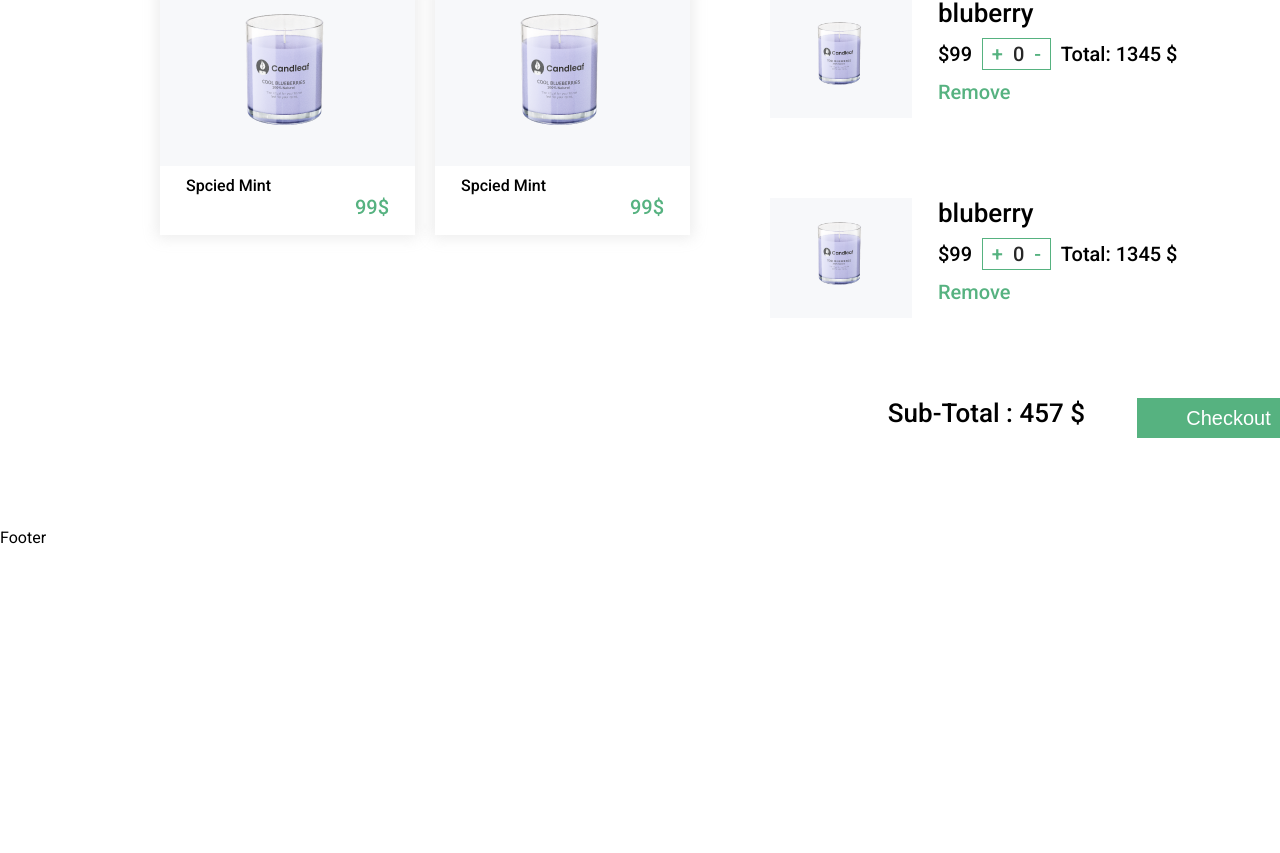
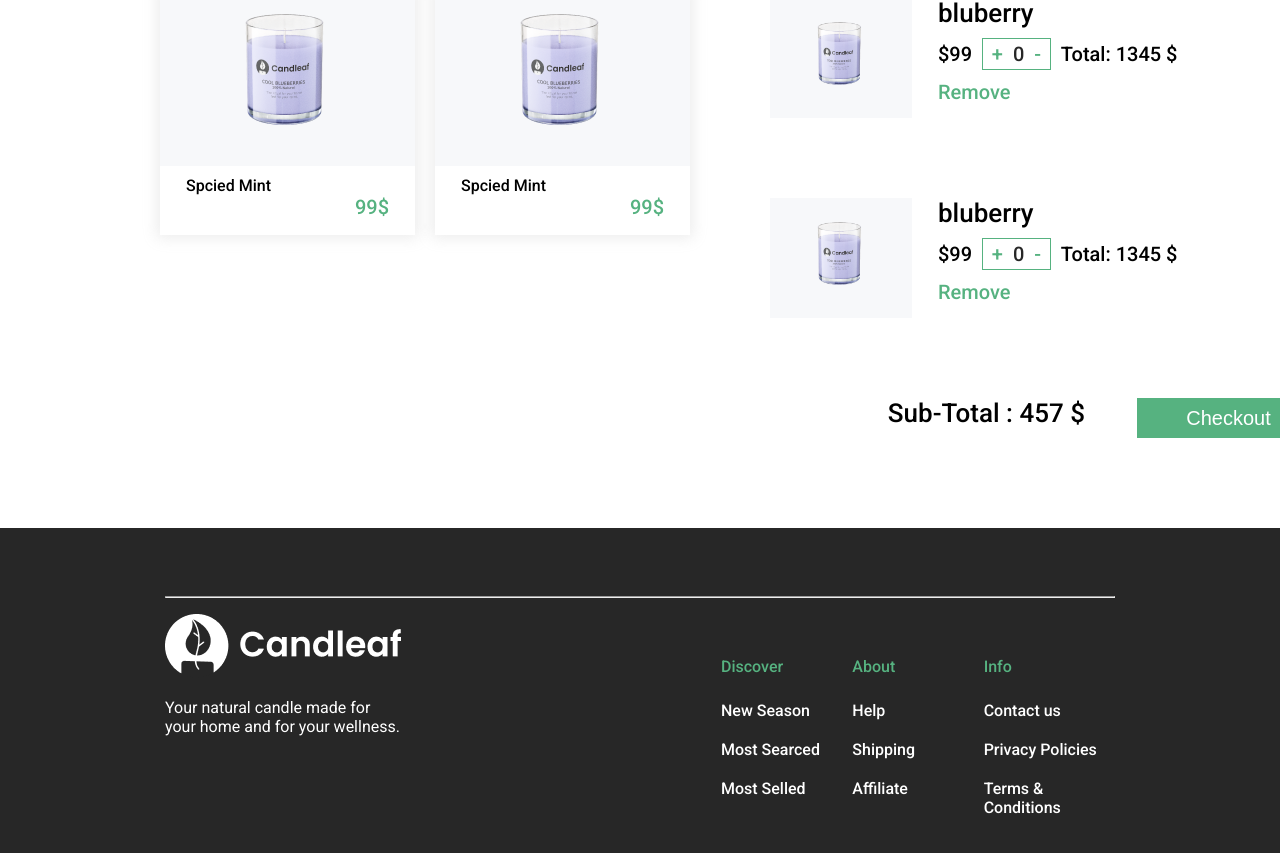
Before and after one commit to Minaghoreshi/candle-shop, a React (Create React App) app: page / in a window 1280 px wide. Shown: the part 999-1852 px from the top of the page. Before the commit the page ends 1546 px from the top, so only its background shows below. Built offline with nearby package versions, Linux system fonts and the light colour scheme.

Commit message:
style: add  footer style

```diff
--- a/src/Components/Footer/Footer.js
+++ b/src/Components/Footer/Footer.js
@@ -1,7 +1,87 @@
-import React from 'react'
-
-export  function Footer() {
+import React from "react";
+import styled from "styled-components";
+export const FooterSection = styled.div`
+  width: 100%;
+  height: 383px;
+  display: flex;
+  flex-direction: column;
+  .footer__gray__section {
+    background-color: ##e5e5e5;
+    padding: 25px 165px 27px 165px;
+    display: flex;
+    justify-content: space-between;
+    color: #5e6e89;
+    font-size: 16px;
+    font-weight: 400;
+  }
+  .footer__black_section {
+    background-color: #272727;
+    height: 80%;
+    padding: 60px 165px 115px 165px;
+    .footer_info {
+      margin-top: 16px;
+      display: flex;
+      .footer__logo__section {
+        margin-right: 320px;
+        color: white;
+        display: flex;
+        flex-direction: column;
+        width: 250px;
+        gap: 20px;
+      }
+      .info_column {
+        color: #e1e1e1;
+        font-weight: 500;
+        display: flex;
+        flex-direction: column;
+        color: white;
+        gap: 20px;
+        margin-top: 43px;
+        width: 168px;
+      }
+      .info_column :first-child {
+        color: #56b280;
+        margin-bottom: 5px;
+      }
+    }
+  }
+`;
+export function Footer() {
   return (
-    <div>Footer</div>
-  )
+    <FooterSection>
+      <div className="footer__black_section">
+        <hr></hr>
+        <div className="footer_info">
+          <div className="footer__logo__section">
+            <img src="/img/logo-footer.png" alt="footer-logo" />
+            <span>
+              Your natural candle made for your home and for your wellness.
+            </span>
+          </div>
+          <div className="info_column">
+            <spsn>Discover</spsn>
+            <spsn>New Season</spsn>
+            <spsn>Most Searced</spsn>
+            <spsn>Most Selled</spsn>
+          </div>{" "}
+          <div className="info_column">
+            <spsn>About</spsn>
+            <spsn>Help </spsn>
+            <spsn>Shipping</spsn>
+            <spsn>Affiliate</spsn>
+          </div>{" "}
+          <div className="info_column">
+            <spsn>Info</spsn>
+            <spsn>Contact us</spsn>
+            <spsn>Privacy Policies</spsn>
+            <spsn>Terms & Conditions</spsn>
+          </div>
+        </div>
+      </div>
+      <div className="footer__gray__section">
+        <span>©Candleaf All Rights Reserved.</span>{" "}
+        <span>Designed with ❤️ by uxbly</span>
+      </div>
+    </FooterSection>
+  );
 }
--- a/src/Components/Main/Main.js
+++ b/src/Components/Main/Main.js
@@ -1,6 +1,11 @@
 import React from "react";
-import { Counter } from "./Counter";
-import { MainSection, Button, CartItemSection } from "../UI";
+import {
+  MainSection,
+  Button,
+  CartItemSection,
+  UserOrderCart,
+  AvailableProduct,
+} from "../UI";
 export function Main() {
   return (
     <MainSection>
@@ -8,52 +13,12 @@ export function Main() {
         <span className="product__section__title">Products</span>
         <span>Order it for you or for your beloved ones </span>
         <div className="ProductCardSection">
-          <div className="ProductCard">
-            <img src="/img/bluberry.png" alt="bluberyy" />
-            <div className="ProductDetails">
-              <span className="product__detail__title">Spcied Mint</span>
-              <span className="product__detail__price">99$</span>
-            </div>
-          </div>{" "}
-          <div className="ProductCard">
-            <img src="/img/bluberry.png" alt="bluberyy" />
-            <div className="ProductDetails">
-              <span className="product__detail__title">Spcied Mint</span>
-              <span className="product__detail__price">99$</span>
-            </div>
-          </div>{" "}
+          {AvailableProduct} {AvailableProduct}{" "}
         </div>
       </div>
       <CartItemSection>
         <span className="cartItem__section__title">Cart Items</span>
-        <div className="OrderCart">
-          <div className="CartItemImage">
-            <img src="/img/bluberry.png" alt="bluberyy"></img>
-          </div>
-          <div className="details">
-            <span>bluberry</span>
-            <div className="priceDetails">
-              <span>$99</span>
-              <Counter />
-              <span variant="orderDetails">Total: 1345 $</span>
-            </div>
-            <span className="remove">Remove</span>
-          </div>
-        </div>{" "}
-        <div className="OrderCart">
-          <div className="CartItemImage">
-            <img src="/img/bluberry.png" alt="bluberyy"></img>
-          </div>
-          <div className="details">
-            <span>bluberry</span>
-            <div className="priceDetails">
-              <span>$99</span>
-              <Counter />
-              <span variant="orderDetails">Total: 1345 $</span>
-            </div>
-            <span className="remove">Remove</span>
-          </div>
-        </div>
+        {UserOrderCart} {UserOrderCart}{" "}
         <div className="total__order__section">
           <span>Sub-Total : 457 $</span>
           <Button variant="small">Checkout</Button>
--- a/src/Components/UI/CartItem.js
+++ b/src/Components/UI/CartItem.js
@@ -1,4 +1,5 @@
 import styled from "styled-components";
+import { Counter } from "../Main/Counter";
 export const CartItemSection = styled.div`
   display: flex;
   gap: 80px;
@@ -58,3 +59,19 @@ export const CartItemSection = styled.div`
     }
   }
 `;
+export const UserOrderCart = (
+  <div className="OrderCart">
+    <div className="CartItemImage">
+      <img src="/img/bluberry.png" alt="bluberyy"></img>
+    </div>
+    <div className="details">
+      <span>bluberry</span>
+      <div className="priceDetails">
+        <span>$99</span>
+        <Counter />
+        <span variant="orderDetails">Total: 1345 $</span>
+      </div>
+      <span className="remove">Remove</span>
+    </div>
+  </div>
+);
--- a/src/Components/UI/MainSection.js
+++ b/src/Components/UI/MainSection.js
@@ -53,3 +53,12 @@ export const MainSection = styled.div`
     }
   }
 `;
+export const AvailableProduct = (
+  <div className="ProductCard">
+    <img src="/img/bluberry.png" alt="bluberyy" />
+    <div className="ProductDetails">
+      <span className="product__detail__title">Spcied Mint</span>
+      <span className="product__detail__price">99$</span>
+    </div>
+  </div>
+);
```
